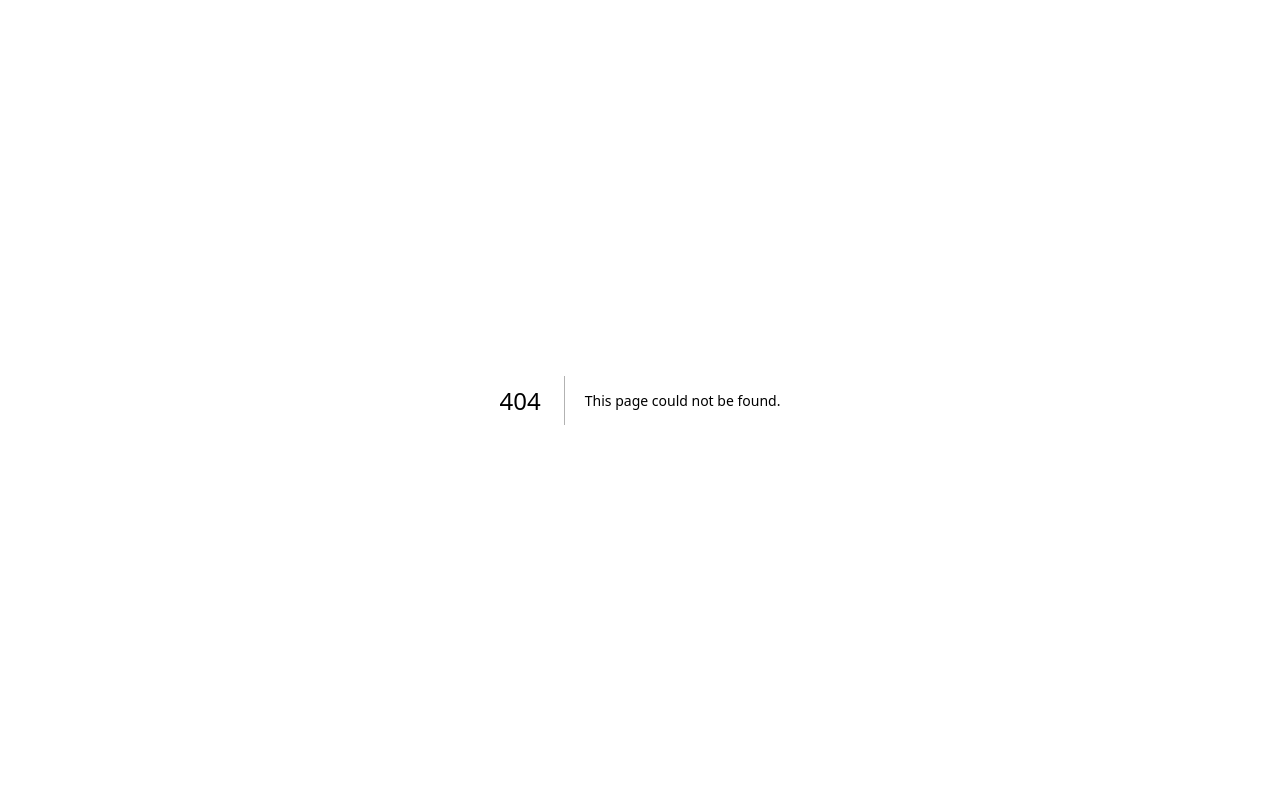
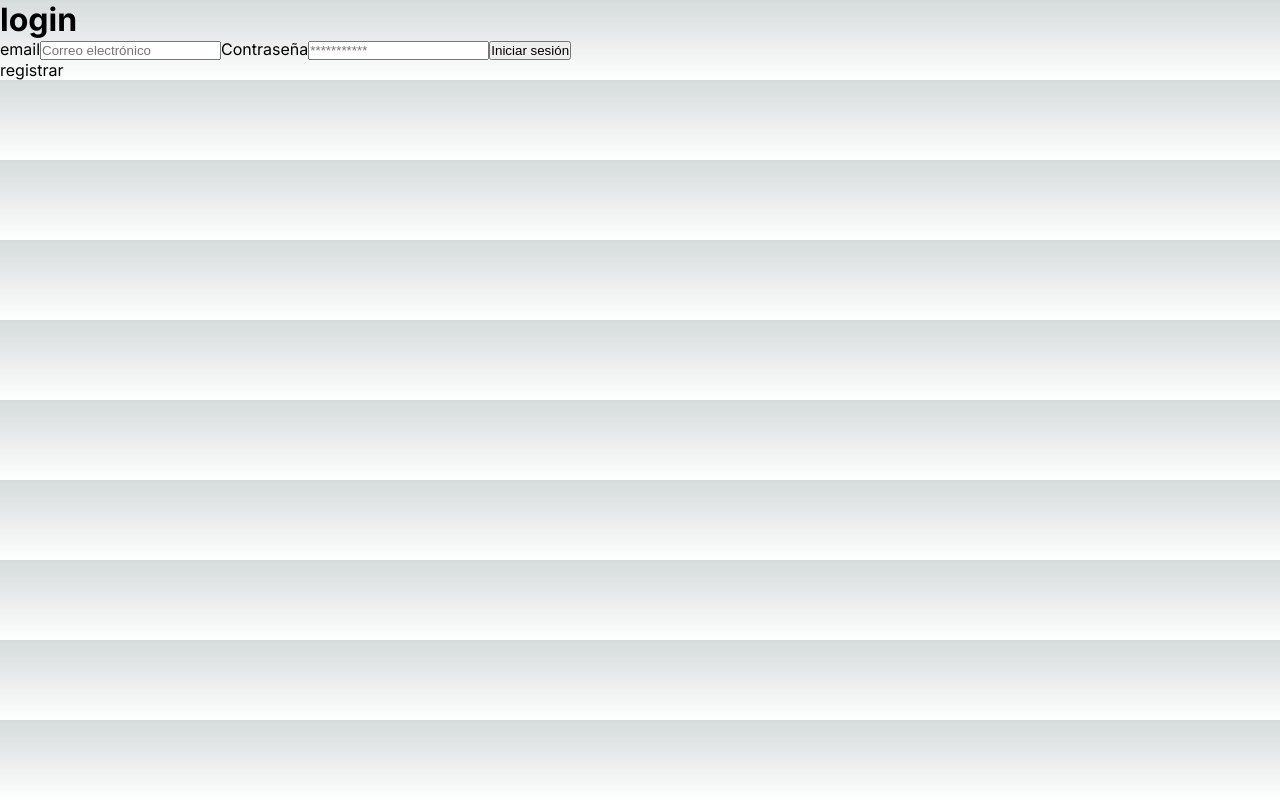
Before and after one commit to StivenTC/MovieApp, a Next.js app: page /auth/login in a window 1280 px wide. Before the commit this address had no page. Built offline with nearby package versions, Linux system fonts and the light colour scheme; no server answers.

Commit message:
(WIP) Added authcontext

```diff
--- /dev/null
+++ b/firebase.ts
@@ -0,0 +1,27 @@
+// Import the functions you need from the SDKs you need
+import { initializeApp } from "firebase/app";
+import { getFirestore } from "firebase/firestore";
+import { getAuth } from "firebase/auth";
+
+// TODO: Add SDKs for Firebase products that you want to use
+// https://firebase.google.com/docs/web/setup#available-libraries
+
+// Your web app's Firebase configuration
+// For Firebase JS SDK v7.20.0 and later, measurementId is optional
+const firebaseConfig = {
+  apiKey: "AIzaSyAJQBTcTn3H1oo6RxtOps-4tcXKE9s21EU",
+  authDomain: "movieapp-e4f8f.firebaseapp.com",
+  projectId: "movieapp-e4f8f",
+  storageBucket: "movieapp-e4f8f.appspot.com",
+  messagingSenderId: "1048469220937",
+  appId: "1:1048469220937:web:b97d1cbc59057939395998"
+};
+
+// Initialize Firebase
+const app = initializeApp(firebaseConfig);
+// const analytics = getAnalytics(app);
+
+// Export firestore database
+// It will be imported into your react app whenever it is needed
+export const db = getFirestore(app);
+export const auth = getAuth(app);
--- /dev/null
+++ b/src/app/auth/login/page.tsx
@@ -0,0 +1,70 @@
+'use client'
+import { useRouter } from "next/navigation";
+import { useState } from "react";
+import Link from "next/link";
+import useFirebaseAuth from "@/hooks/auth/useFirebaseAuth";
+import { ChangeEvent, FormEvent } from "@/utils/types";
+
+export default function Login() {
+  const { logIn } = useFirebaseAuth();
+  const router = useRouter();
+
+  const defaultFormFields = {
+    email: '',
+    password: '',
+  }
+
+  const [data, setData] = useState(defaultFormFields);
+
+  const handleChange = (event: ChangeEvent) => {
+    const newKey = event.target.name;
+    const newValue = event.target.value;
+    // Update the state of the form data
+    setData({
+      ...data,
+      [newKey]: newValue,
+    });
+  };
+
+  const handleSubmit = async (event: FormEvent) => {
+    event.preventDefault();
+    try {
+      console.log(data)
+      await logIn(data.email, data.password);
+      router.push("/");
+    } catch (error: any) {
+      console.log(error.message);
+    }
+  };
+
+  return (
+    <>
+      <h1>login</h1>
+      <form onSubmit={handleSubmit}>
+        <label htmlFor="email">email
+          <input
+            type="email"
+            id="email"
+            name="email"
+            placeholder="Correo electrónico"
+            value={data.email}
+            onChange={handleChange}
+          />
+        </label>
+        <label htmlFor="contraseña">Contraseña
+          <input
+            type="password"
+            id="password"
+            name="password"
+            placeholder="***********"
+            value={data.password}
+            onChange={handleChange}
+            required />
+        </label>
+
+        <button type="submit" className="btn btn-primary">Iniciar sesión</button>
+      </form>
+      <Link href="/auth/signup">registrar</Link>
+    </>
+  )
+}
--- a/src/app/layout.tsx
+++ b/src/app/layout.tsx
@@ -1,6 +1,6 @@
 import type { Metadata } from "next";
 import { Inter } from "next/font/google";
-import "./globals.css";
+import "./globals.scss";
 
 const inter = Inter({ subsets: ["latin"] });
 
--- a/src/app/page.tsx
+++ b/src/app/page.tsx
@@ -1,5 +1,5 @@
 import Image from "next/image";
-import styles from "./page.module.css";
+import styles from "./page.module.scss";
 
 export default function Home() {
   return (
--- /dev/null
+++ b/src/hooks/auth/useFirebaseAuth.ts
@@ -0,0 +1,46 @@
+import { useState, useEffect } from 'react'
+import { onAuthStateChanged, createUserWithEmailAndPassword, signInWithEmailAndPassword, signOut, NextOrObserver, User } from "firebase/auth";
+import { auth } from '../../../firebase';
+
+export default function useFirebaseAuth() {
+  const [authUser, setAuthUser] = useState<User | null>(null);
+  const [loading, setLoading] = useState(true);
+
+  const logIn = (email: string, password: string) => {
+    setLoading(true);
+    return signInWithEmailAndPassword(auth, email, password);
+  }
+
+  const signUp = (email: string, password: string) => {
+    setLoading(true);
+    return createUserWithEmailAndPassword(auth, email, password);
+  }
+
+  const logOut = async () => {
+    setLoading(true);
+    setAuthUser(null);
+    await signOut(auth);
+  };
+
+  const userStateListener = (callback: NextOrObserver<User>) => {
+    return onAuthStateChanged(auth, callback)
+  }
+
+  useEffect(() => {
+    const unsubscribe = userStateListener((user) => {
+      if (user) {
+        setAuthUser(user)
+      }
+    });
+    setLoading(false);
+    return unsubscribe
+  }, [setAuthUser]);
+
+  return {
+    authUser,
+    loading,
+    logIn,
+    signUp,
+    logOut
+  };
+}
--- /dev/null
+++ b/src/utils/types.ts
@@ -0,0 +1,3 @@
+export type FormEvent = React.FormEvent<HTMLFormElement>
+export type ChangeEvent = React.ChangeEvent<HTMLInputElement>
+export type ChangeSelectEvent = React.ChangeEvent<HTMLSelectElement>
```
Also changed, not shown: package.json (+7 -4 lines), src/app/page.module.scss (renamed from src/app/page.module.css, +8 -10 lines), src/components/auth/ProtectedRoute.tsx (added, +24 -0 lines), src/hooks/context/useAuthUserContext.tsx (added, +24 -0 lines), src/app/globals.scss (renamed from src/app/globals.css), 1 other file (tests, documents, lock files or other folders).
